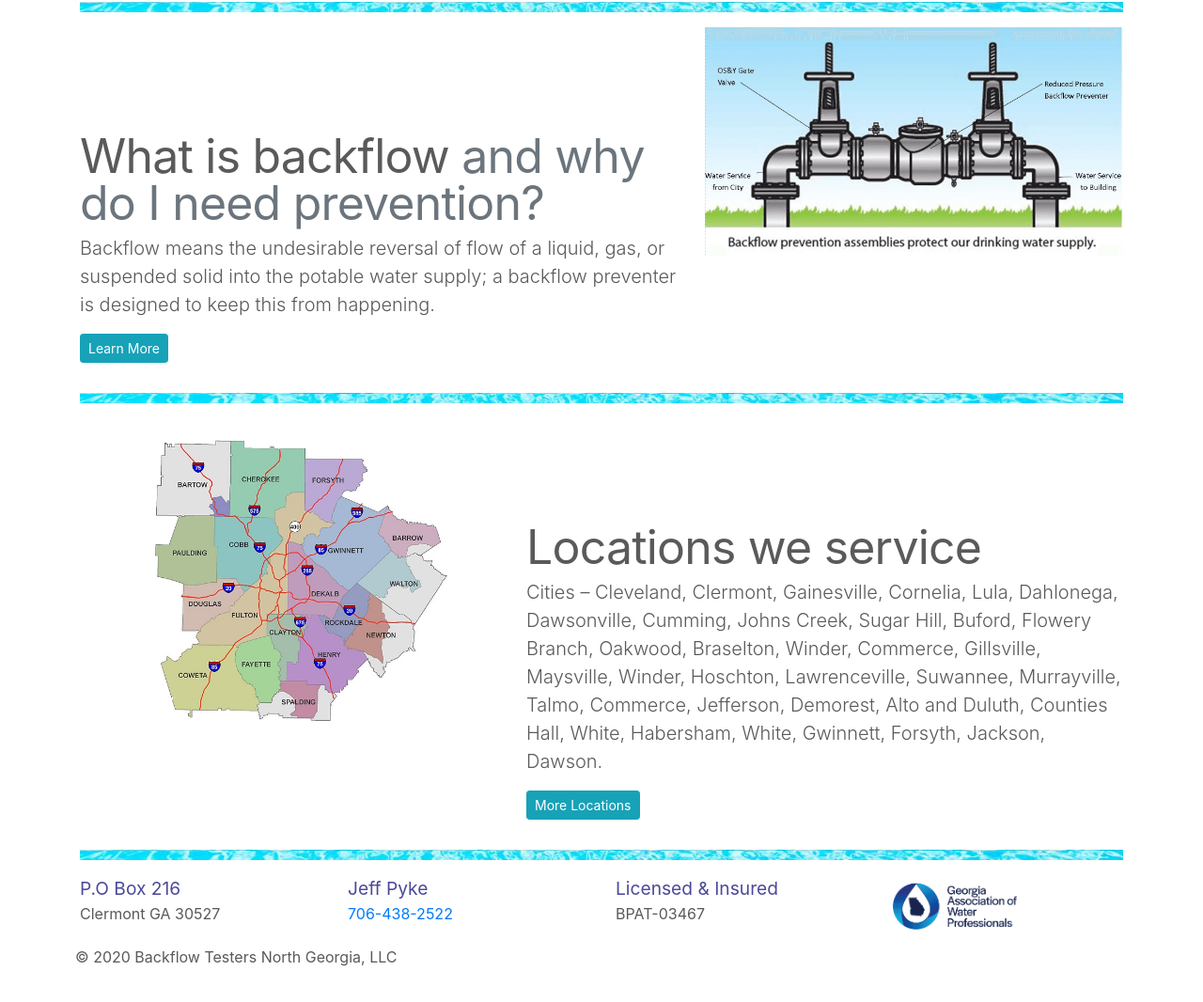
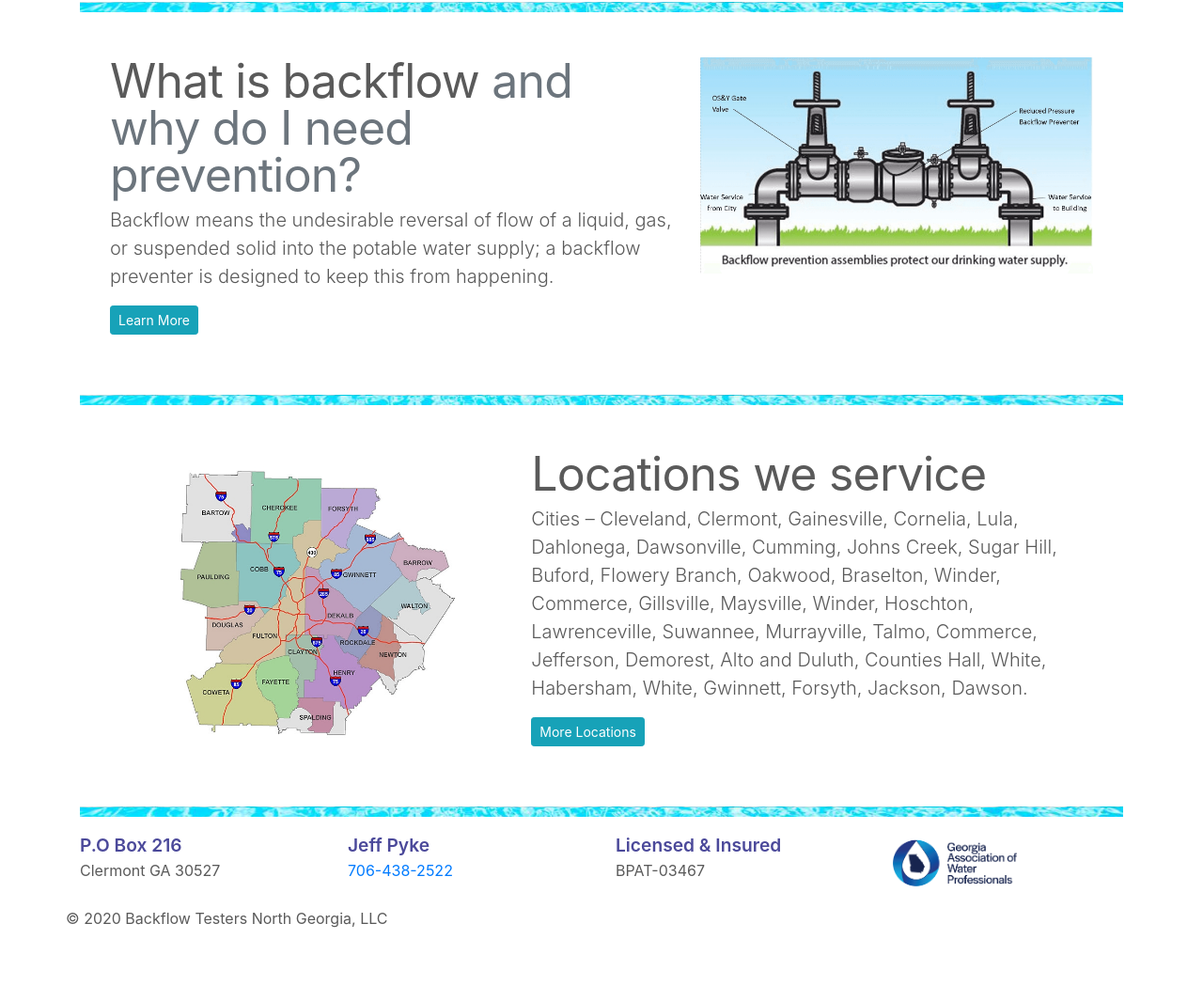
Before and after one commit to avrahm/backflow-testers-north-georgia, a plain HTML site: page index.html in a window 1280 px wide. Shown: the part 1038-2104 px from the top of the page at 94% size. After the commit the page ends 2058 px from the top, so only its background shows below. Drawn offline with nearby package versions, Linux system fonts and the light colour scheme.

Commit message:
ui changes, added schedule button to services

```diff
--- a/carousel.css
+++ b/carousel.css
@@ -1,10 +1,11 @@
 /* GLOBAL STYLES
 -------------------------------------------------- */
+
+
 /* Padding below the footer and lighter body text */
 
 body {
     padding-top: 3rem;
-  padding-bottom: 3rem;
     color: #5a5a5a;
 }
 
@@ -12,17 +13,24 @@ body {
 /* CUSTOMIZE THE CAROUSEL
 -------------------------------------------------- */
 
+
 /* Carousel base class */
+
 .carousel {
     margin-bottom: 4rem;
 }
+
+
 /* Since positioning the image, we need to help out the caption */
+
 .carousel-caption {
     bottom: 3rem;
     z-index: 10;
 }
 
+
 /* Declare heights because of positioning of img element */
+
 .carousel-item {
     height: 32rem;
 }
@@ -31,14 +39,18 @@ body {
 /* MARKETING CONTENT
 -------------------------------------------------- */
 
+
 /* Center align the text within the three columns below the carousel */
+
 .marketing .col-lg-4 {
     margin-bottom: 1.5rem;
     text-align: center;
 }
+
 .marketing h2 {
     font-weight: 400;
 }
+
 .marketing .col-lg-4 p {
     margin-right: .75rem;
     margin-left: .75rem;
@@ -49,10 +61,13 @@ body {
 ------------------------- */
 
 .featurette-divider {
-  margin: 5rem 0; /* Space out the Bootstrap <hr> more */
+    margin: 5rem 0;
+    /* Space out the Bootstrap <hr> more */
 }
 
+
 /* Thin out the marketing headings */
+
 .featurette-heading {
     font-weight: 300;
     line-height: 1;
@@ -70,7 +85,6 @@ body {
         font-size: 1.25rem;
         line-height: 1.4;
     }
-
     .featurette-heading {
         font-size: 50px;
     }
--- a/index.html
+++ b/index.html
@@ -86,7 +86,7 @@
             ">
                     <div class="container">
                         <div class="carousel-caption text-left">
-                            <h2 class="featurette-heading text-danger">What is backflow and why do I need prevention?</h2>
+                            <h2 class="featurette-heading font-weight-bolder">What is backflow and why do I need prevention?</h2>
                             <p>
                                 Backflow means the undesirable reversal of flow of a liquid, gas, or suspended solid into the potable water supply; a backflow preventer is designed to keep this from happening.
                             </p>
@@ -154,9 +154,9 @@
 
             <hr class="water-hr" />
 
-            <div class="row featurette">
-                <div class="col-md-7">
-                    <h2 class="featurette-heading">
+            <div class="row featurette flex-row">
+                <div class="col-md-7 align-items-center">
+                    <h2 class="featurette-heading align-items-center align-content-center">
                         What is backflow
                         <span class="text-muted">and why do I need prevention?</span>
                     </h2>
@@ -167,7 +167,7 @@
                         <a href="whatisbackflow.html" class="btn btn-sm btn-info">Learn More</a>
                     </p>
                 </div>
-                <div class="col-md-5">
+                <div class="col-md-5 align-items-center">
                     <img src="./images/backflow-diagram.png" class="bd-placeholder-img bd-placeholder-img-lg featurette-image img-fluid mx-auto" width="500" height="500" />
                 </div>
             </div>
--- a/main.css
+++ b/main.css
@@ -25,12 +25,12 @@
 .accent {
     font-size: larger;
     color: rgba(24, 22, 126, 0.781);
-    font-weight: 400;
+    font-weight: 600;
 }
 
 .copyright {
     text-align: center;
-    padding: 10px;
+    padding: 15px 15px 15px 0;
 }
 
 .card-img-right {
@@ -41,6 +41,10 @@
 .flex-auto {
     -ms-flex: 0 0 auto;
     flex: 0 0 auto;
+}
+
+.featurette {
+    padding: 2em !important;
 }
 
 @media (min-width: 900px) {
@@ -64,3 +68,9 @@
         height: 50%;
     }
 }
+
+@media (min-width: 62em) {
+    .featurette-heading {
+        margin-top: 0rem !important;
+    }
+}
```
Also changed, not shown: services.html (+9 -0 lines), whatisbackflow.html (+4 -1 lines). Lines whose indentation alone changed are shown as unchanged.
